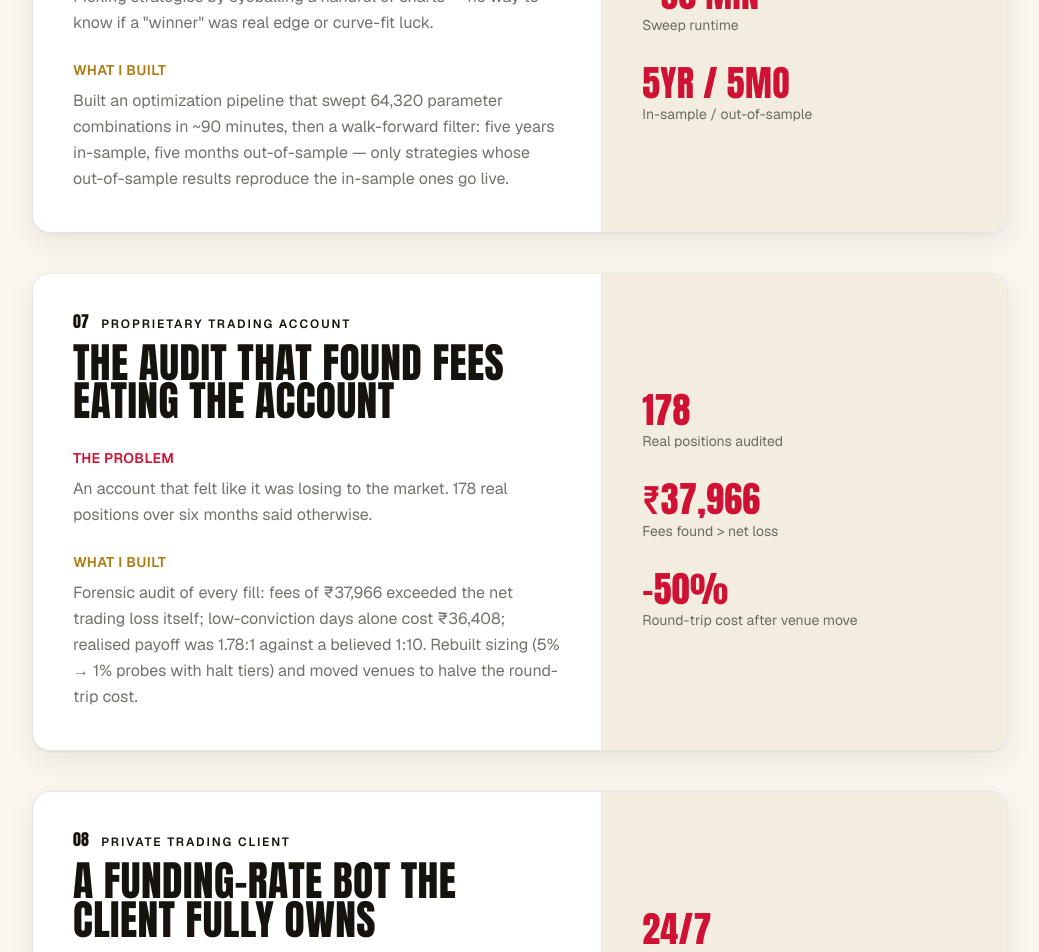
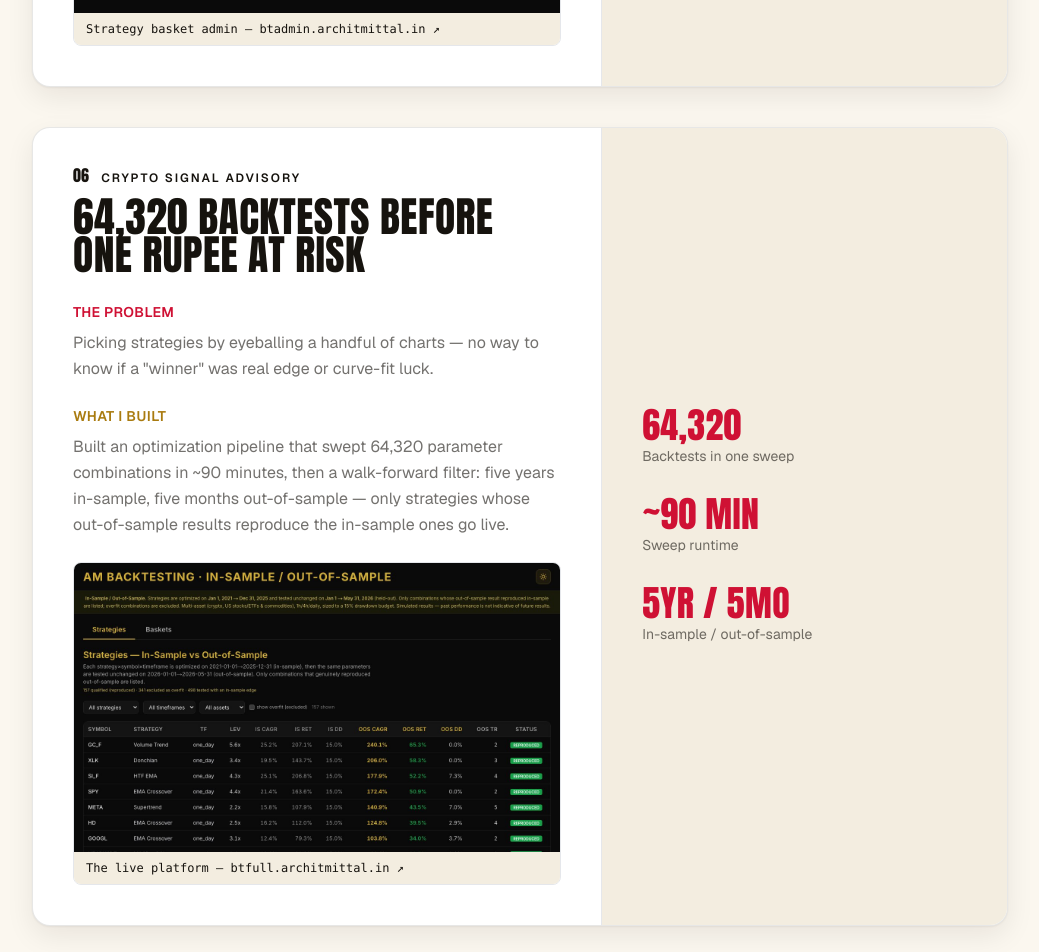
Before and after one commit to archit-akg13/architmittal.com, a Next.js app: page /case-studies in a window 1280 px wide. Shown: the part 3080-4032 px from the top of the page, without its empty margins (120-1159 px from the left). Built offline with nearby package versions, Linux system fonts and the light colour scheme; no server answers.

Commit message:
Case cards carry live-product screenshots; About gets the IG marquee

```diff
--- a/app/about/page.tsx
+++ b/app/about/page.tsx
@@ -1,5 +1,6 @@
 import type { Metadata } from 'next'
 import Image from 'next/image'
+import CollageMarquee from '@/components/CollageMarquee'
 import { CAL_URL } from '@/lib/constants'
 
 export const metadata: Metadata = {
@@ -9,6 +10,7 @@ export const metadata: Metadata = {
 
 export default function AboutPage() {
   return (
+    <>
     <div className="max-w-4xl mx-auto px-4 sm:px-6 py-12 sm:py-16">
       <div className="flex flex-col md:flex-row items-start gap-8 mb-12">
         <div className="w-[150px] h-[150px] flex-shrink-0">
@@ -81,5 +83,7 @@ export default function AboutPage() {
         </p>
       </section>
     </div>
+      <CollageMarquee />
+    </>
   )
 }
--- a/app/case-studies/page.tsx
+++ b/app/case-studies/page.tsx
@@ -55,6 +55,7 @@ const CASE_STUDIES = [
 
 const FINANCE_CASES = [
   {
+    shot: { src: '/images/proof/btadmin.jpg', href: 'https://btadmin.architmittal.in', label: 'Strategy basket admin — btadmin.architmittal.in' },
     title: 'Options backtester made 30× faster',
     client: 'Crypto derivatives analytics',
     problem: 'Backtesting 40 symbols took 300 seconds per run — too slow to iterate on strategy ideas, and the grid optimizer multiplied that pain by thousands of runs.',
@@ -66,6 +67,7 @@ const FINANCE_CASES = [
     ],
   },
   {
+    shot: { src: '/images/proof/btfull.jpg', href: 'https://btfull.architmittal.in', label: 'The live platform — btfull.architmittal.in' },
     title: '64,320 backtests before one rupee at risk',
     client: 'Crypto signal advisory',
     problem: 'Picking strategies by eyeballing a handful of charts — no way to know if a "winner" was real edge or curve-fit luck.',
@@ -152,6 +154,13 @@ export default function CaseStudiesPage() {
                   <p className="mt-2 leading-relaxed text-[--ink-dim]">{cs.problem}</p>
                   <h4 className="mt-6 text-sm font-semibold uppercase tracking-wide text-[--gold]">What I built</h4>
                   <p className="mt-2 leading-relaxed text-[--ink-dim]">{cs.solution}</p>
+                  {'shot' in cs && cs.shot && (
+                    <a href={cs.shot.href} target="_blank" rel="noopener noreferrer" className="mt-6 block overflow-hidden rounded-lg border border-[--ink]/15 transition-transform duration-200 hover:-translate-y-1">
+                      {/* eslint-disable-next-line @next/next/no-img-element */}
+                      <img src={cs.shot.src} alt={cs.shot.label} loading="lazy" className="w-full object-cover" />
+                      <span className="block bg-[--paper3] px-3 py-2 font-mono text-xs text-[--ink]/60">{cs.shot.label} ↗</span>
+                    </a>
+                  )}
                 </div>
                 <div className="flex flex-col justify-center gap-8 border-t border-[--ink]/10 bg-[--paper3] p-8 sm:p-10 md:border-l md:border-t-0">
                   {cs.results.map((r) => (
```
